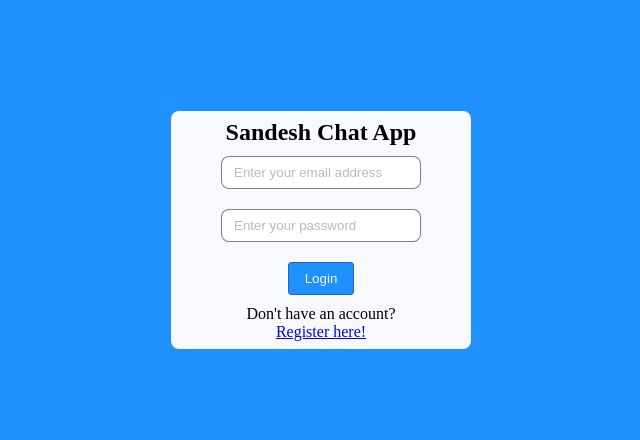
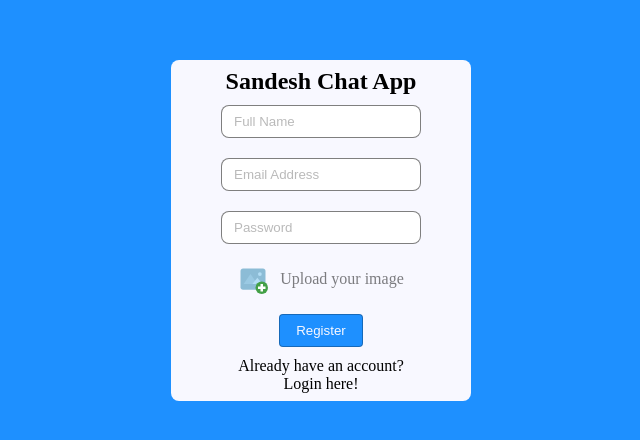
Before and after one commit to xandemon/Realtime-Chat-WebAppp, a React (Vite) app: page / in a window 1280 px wide. Shown: the part 170-610 px from the top of the page, without its empty margins (319-959 px from the left). Built offline with nearby package versions, Linux system fonts and the light colour scheme; no server answers.

Commit message:
Had trouble with TS, so starting fresh again

```diff
--- a/src/App.tsx
+++ b/src/App.tsx
@@ -1,46 +1,11 @@
-import React, { useContext } from "react";
-import { AuthContext } from "./context/AuthContext";
-import MainChatApp from "./pages/MainChatApp";
+import React from "react";
 import Register from "./pages/Register";
-import Login from "./pages/Login";
-import {
-  BrowserRouter as Router,
-  Routes,
-  Route,
-  Navigate,
-} from "react-router-dom";
 
 const App = () => {
-  const { currentUser } = useContext(AuthContext);
-  console.log(`Current user: ${currentUser.displayName}`);
-  // const ProtectedRoute = ({ children }: { children: React.ReactNode }) => {
-  //   if (currentUser.uid == "") {
-  //     console.log("inside protected");
-  //     return <Navigate to="/login" />;
-  //   }
-  //   console.log("outside protected");
-  //   return children;
-  // };
   return (
-    <>
-      <Router>
-        <Routes>
-          <Route path="/">
-            <Route
-              index
-              element={
-                currentUser.displayName ? <MainChatApp /> : <Login />
-                // <ProtectedRoute>
-                //   <MainChatApp />
-                // </ProtectedRoute>
-              }
-            />
-            <Route path="login" element={<Login />} />
-            <Route path="register" element={<Register />} />
-          </Route>
-        </Routes>
-      </Router>
-    </>
+    <div>
+      <Register />
+    </div>
   );
 };
 
--- a/src/components/ProfileBar.tsx
+++ b/src/components/ProfileBar.tsx
@@ -1,24 +1,14 @@
 import React from "react";
-import { useNavigate } from "react-router-dom";
-import { signOut } from "firebase/auth";
 import avatar2 from "../assets/avatar2.png";
-import { auth } from "../firebase";
 
 const ProfileBar = () => {
-  const navigate = useNavigate();
-  const handleLogout = () => {
-    signOut(auth);
-    navigate("/login");
-  };
   return (
     <div className="profile-bar-container">
       <div className="profile-info">
         <img src={avatar2} alt="profile image" className="profile-avatar" />
         <span>Sandesh</span>
       </div>
-      <button onClick={handleLogout} className="logout-btn">
-        Logout
-      </button>
+      <button className="logout-btn">Logout</button>
     </div>
   );
 };
--- a/src/context/AuthContext.tsx
+++ /dev/null
@@ -1,78 +0,0 @@
-import { onAuthStateChanged } from "firebase/auth";
-import React, {
-  createContext,
-  Dispatch,
-  ReactNode,
-  SetStateAction,
-  useEffect,
-  useState,
-} from "react";
-import { auth } from "../firebase";
-
-export type User = {
-  displayName: string;
-  email: string;
-  photoURL: string;
-  uid: string;
-};
-
-export interface AuthContextInterface {
-  // currentUser: User | null;
-  currentUser: User;
-  setCurrentUser: Dispatch<SetStateAction<User>>;
-}
-
-const defaultState = {
-  currentUser: {
-    displayName: "",
-    email: "",
-    photoURL: "",
-    uid: "",
-  },
-  setCurrentUser: (user: User) => {},
-} as AuthContextInterface;
-
-export const AuthContext = createContext(defaultState);
-
-type AuthProvideProps = {
-  children: ReactNode;
-};
-
-export const AuthContextProvider = ({ children }: AuthProvideProps) => {
-  const [currentUser, setCurrentUser] = useState<User>({
-    displayName: "",
-    email: "",
-    photoURL: "",
-    uid: "",
-  });
-
-  useEffect(() => {
-    console.log("inisde useEffect");
-    const unsubscribe = onAuthStateChanged(auth, (user) => {
-      // console.log(user);
-      if (user) {
-        const { displayName, email, photoURL, uid } = user;
-        setCurrentUser({
-          uid,
-          email: email ?? "",
-          photoURL: photoURL ?? "",
-          displayName: displayName ?? "",
-        });
-        // } else {
-        //   setCurrentUser({
-        //     displayName: "",
-        //     email: "",
-        //     photoURL: "",
-        //     uid: "",
-        //   });
-      }
-    });
-    return unsubscribe;
-  }, []);
-
-  return (
-    <AuthContext.Provider value={{ currentUser, setCurrentUser }}>
-      {children}
-    </AuthContext.Provider>
-  );
-};
--- a/src/firebase.ts
+++ b/src/firebase.ts
@@ -1,20 +1,5 @@
-// Import the functions you need from the SDKs you need
-import { initializeApp } from "firebase/app";
-import { getAuth } from "firebase/auth";
-import { getFirestore } from "firebase/firestore";
-import { getStorage } from "firebase/storage";
+import React from "react";
 
-const firebaseConfig = {
-  apiKey: "AIzaSyBtWj_isJd6ykyw87-bXL-AG4KsgOOahSA",
-  authDomain: "realtime-chat-webapp-446f0.firebaseapp.com",
-  projectId: "realtime-chat-webapp-446f0",
-  storageBucket: "realtime-chat-webapp-446f0.appspot.com",
-  messagingSenderId: "652497834425",
-  appId: "1:652497834425:web:eb389bff428de7e6c72668",
-};
+const firebase = () => {};
 
-// Initialize Firebase
-export const app = initializeApp(firebaseConfig);
-export const auth = getAuth();
-export const storage = getStorage();
-export const db = getFirestore();
+export default firebase;
--- a/src/main.tsx
+++ b/src/main.tsx
@@ -1,13 +1,10 @@
 import React from "react";
 import ReactDOM from "react-dom/client";
 import App from "./App";
-import { AuthContextProvider } from "./context/AuthContext";
 import "./index.css";
 
 ReactDOM.createRoot(document.getElementById("root") as HTMLElement).render(
   <React.StrictMode>
-    <AuthContextProvider>
-      <App />
-    </AuthContextProvider>
+    <App />
   </React.StrictMode>
 );
--- a/src/pages/Login.tsx
+++ b/src/pages/Login.tsx
@@ -1,40 +1,14 @@
 import React, { useContext, useState } from "react";
-import { Link, useNavigate } from "react-router-dom";
-import { signInWithEmailAndPassword } from "firebase/auth";
-import { auth } from "../firebase";
+import { Link } from "react-router-dom";
 import "../styles.scss";
-import { AuthContext } from "../context/AuthContext";
 
 const Login = () => {
   const [error, setError] = useState("");
-  const { currentUser, setCurrentUser } = useContext(AuthContext);
-  const navigate = useNavigate();
-  // console.log(`${currentUser.displayName} inside login`);
-
-  const handleSubmit = async (e: any) => {
-    e.preventDefault();
-    const email = e.target[0].value;
-    const password = e.target[1].value;
-
-    try {
-      const user = await signInWithEmailAndPassword(auth, email, password);
-      console.log(user.user);
-      console.log("Login successful");
-      // setCurrentUser(user)
-      navigate("/");
-    } catch (err) {
-      if (err instanceof Error) {
-        setError(err.message);
-        console.error(err.message);
-      }
-    }
-  };
-
   return (
     <div className="loginFormContainer">
       <div className="loginFormWrapper">
         <h2>Sandesh Chat App</h2>
-        <form onSubmit={handleSubmit}>
+        <form>
           <input
             name="email"
             type="email"
@@ -53,7 +27,7 @@ const Login = () => {
         <p>
           Don't have an account?
           <br />
-          <Link to="/register">Register here!</Link>
+          Register here!
         </p>
       </div>
     </div>
--- a/src/pages/Register.tsx
+++ b/src/pages/Register.tsx
@@ -1,75 +1,16 @@
 import React, { useState } from "react";
 import "../styles.scss";
 import { FcAddImage } from "react-icons/fc";
-import { auth, db, storage } from "../firebase";
-import { createUserWithEmailAndPassword, updateProfile } from "firebase/auth";
-import { doc, setDoc } from "firebase/firestore";
-import { ref, uploadBytesResumable, getDownloadURL } from "firebase/storage";
-import { Link, useNavigate } from "react-router-dom";
+import { Link } from "react-router-dom";
 
 const Register = () => {
   const [error, setError] = useState("");
-  const navigate = useNavigate();
-
-  const handleSubmit = async (e: any) => {
-    e.preventDefault();
-    const fullName = e.target[0].value;
-    const email = e.target[1].value;
-    const password = e.target[2].value;
-    const imageFile = e.target[3].files[0];
-
-    try {
-      const res = await createUserWithEmailAndPassword(auth, email, password);
-      console.log(res.user);
-      const storageRef = ref(storage, fullName);
-      const uploadTask = uploadBytesResumable(storageRef, imageFile);
-      console.log("uploadTask");
-
-      uploadTask.on(
-        "state_changed",
-        (error) => {
-          setError(error.toString());
-        },
-        () => {
-          // Handle successful uploads on complete
-          getDownloadURL(uploadTask.snapshot.ref).then(async (downloadURL) => {
-            console.log("uploadTask");
-
-            await updateProfile(res.user, {
-              displayName: fullName,
-              photoURL: downloadURL,
-            });
-            console.log("uploadProfile");
-
-            //registering users in database with their details
-            await setDoc(doc(db, "users", res.user.uid), {
-              uid: res.user.uid,
-              displayName: fullName,
-              email,
-              photoURL: downloadURL,
-            });
-            console.log("setDoc");
-
-            //creating a new collection in database for chatUsers
-            await setDoc(doc(db, "chatUsers", res.user.uid), {});
-
-            navigate("/");
-          });
-        }
-      );
-    } catch (err) {
-      if (err instanceof Error) {
-        // setError(err.message);
-        // console.error(err.message);
-      }
-    }
-  };
 
   return (
     <div className="loginFormContainer">
       <div className="loginFormWrapper">
         <h2>Sandesh Chat App</h2>
-        <form onSubmit={handleSubmit}>
+        <form>
           <input name="fullname" type="text" placeholder="Full Name" required />
           <input
             name="email"
@@ -93,7 +34,7 @@ const Register = () => {
         <p>
           Already have an account?
           <br />
-          <Link to="/login">Login here!</Link>
+          Login here!
         </p>
       </div>
     </div>
```
Also changed, not shown: src/context/AppContext.tsx (added, +58 -0 lines).
